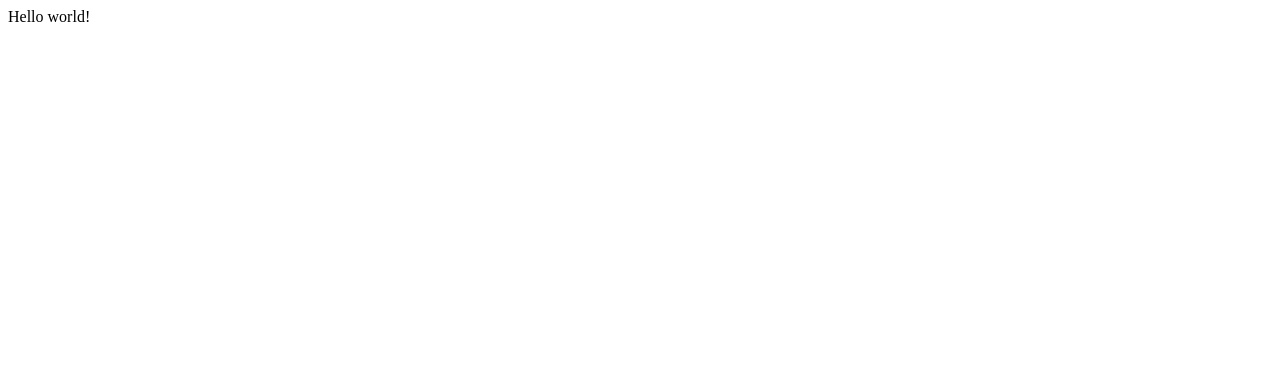
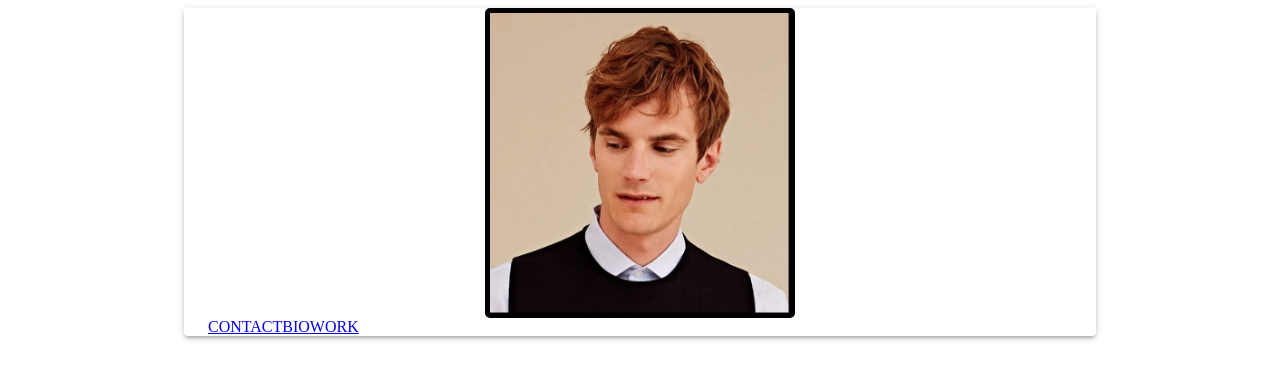
Before and after one commit to anthonwellsjo/curriculum-2.0, a Gatsby site: page / in a window 1280 px wide. Built offline with nearby package versions, Linux system fonts and the light colour scheme; Gatsby itself is replaced by a stand-in of ours.

Commit message:
first touches

```diff
--- /dev/null
+++ b/gatsby-browser.js
@@ -0,0 +1 @@
+import "./src/styles/global.css";
--- a/package.json
+++ b/package.json
@@ -15,8 +15,11 @@
     "test": "echo \"Write tests! -> https://gatsby.dev/unit-testing\" && exit 1"
   },
   "dependencies": {
+    "@material-ui/core": "^4.11.0",
+    "bootstrap": "^4.5.2",
     "gatsby": "^2.24.61",
     "react": "^16.12.0",
+    "react-bootstrap": "^1.3.0",
     "react-dom": "^16.12.0"
   },
   "devDependencies": {
--- /dev/null
+++ b/src/components/centralizer/centralizer.js
@@ -0,0 +1,12 @@
+import React from 'react';
+import classes from './centralizer.module.css';
+
+const Centralizer = props => {
+return (
+    <div className={classes.centralizer}>
+        {props.children}
+    </div>
+)
+}
+
+export default Centralizer;
--- /dev/null
+++ b/src/components/centralizer/centralizer.module.css
@@ -0,0 +1,6 @@
+.centralizer {
+    display: flex;
+    align-items: center;
+    justify-content: center;
+
+}
--- /dev/null
+++ b/src/components/menu/menu.js
@@ -0,0 +1,16 @@
+import React from 'react';
+import { Link } from 'gatsby';
+import styles from './menu.module.css';
+
+
+const Menu = props => {
+    return (
+        <div className={styles.menu}>
+            <Link to="/contact">CONTACT</Link>
+            <Link to="/contact">BIO</Link>
+            <Link to="/contact">WORK</Link>
+        </div>
+    )
+}
+
+export default Menu;
--- /dev/null
+++ b/src/components/menu/menu.module.css
@@ -0,0 +1,3 @@
+.menu {
+
+}
--- /dev/null
+++ b/src/components/profile/profile.js
@@ -0,0 +1,16 @@
+import { Container } from '@material-ui/core';
+import React from 'react';
+import photo from '../../images/portrait.jpg';
+import classes from './profile.module.css';
+import Centralizer from '../centralizer/centralizer';
+
+
+const Profile = props => {
+    return (
+        <Centralizer>
+            <img className={classes.img} src={photo} alt="portrait" />
+        </Centralizer>
+    )
+}
+
+export default Profile;
--- /dev/null
+++ b/src/components/profile/profile.module.css
@@ -0,0 +1,22 @@
+@media (min-width: 700px) {
+  .img {
+    width: 300px;
+    border-radius: 5px;
+    border: solid black 5px;
+  }
+}
+
+@media (max-width: 699px) {
+    .img {
+      width: 250px;
+      border-radius: 5px;
+      border: solid black 5px;
+    }
+  }
+@media (max-width: 400px) {
+    .img {
+      width: 150px;
+      border-radius: 5px;
+      border: solid black 5px;
+    }
+  }
--- a/src/pages/index.js
+++ b/src/pages/index.js
@@ -1,5 +1,19 @@
 import React from "react"
+import Menu from "../components/menu/menu"
+import Profile from '../components/profile/profile'
+import { Container, Paper } from '@material-ui/core'
 
 export default function Home() {
-  return <div>Hello world!</div>
+  return (
+    <React.Fragment>
+      <Container fluid maxWidth="md">
+        <Paper elevation={3}>
+          <Container fluid maxWidth="md">
+            <Profile />
+            <Menu />
+          </Container>
+        </Paper>
+      </Container>
+    </React.Fragment>
+  )
 }
```
Also changed, not shown: src/images/portrait.jpg (added), src/pages/contact.js (added), src/styles/global.css (added), 1 other file.
